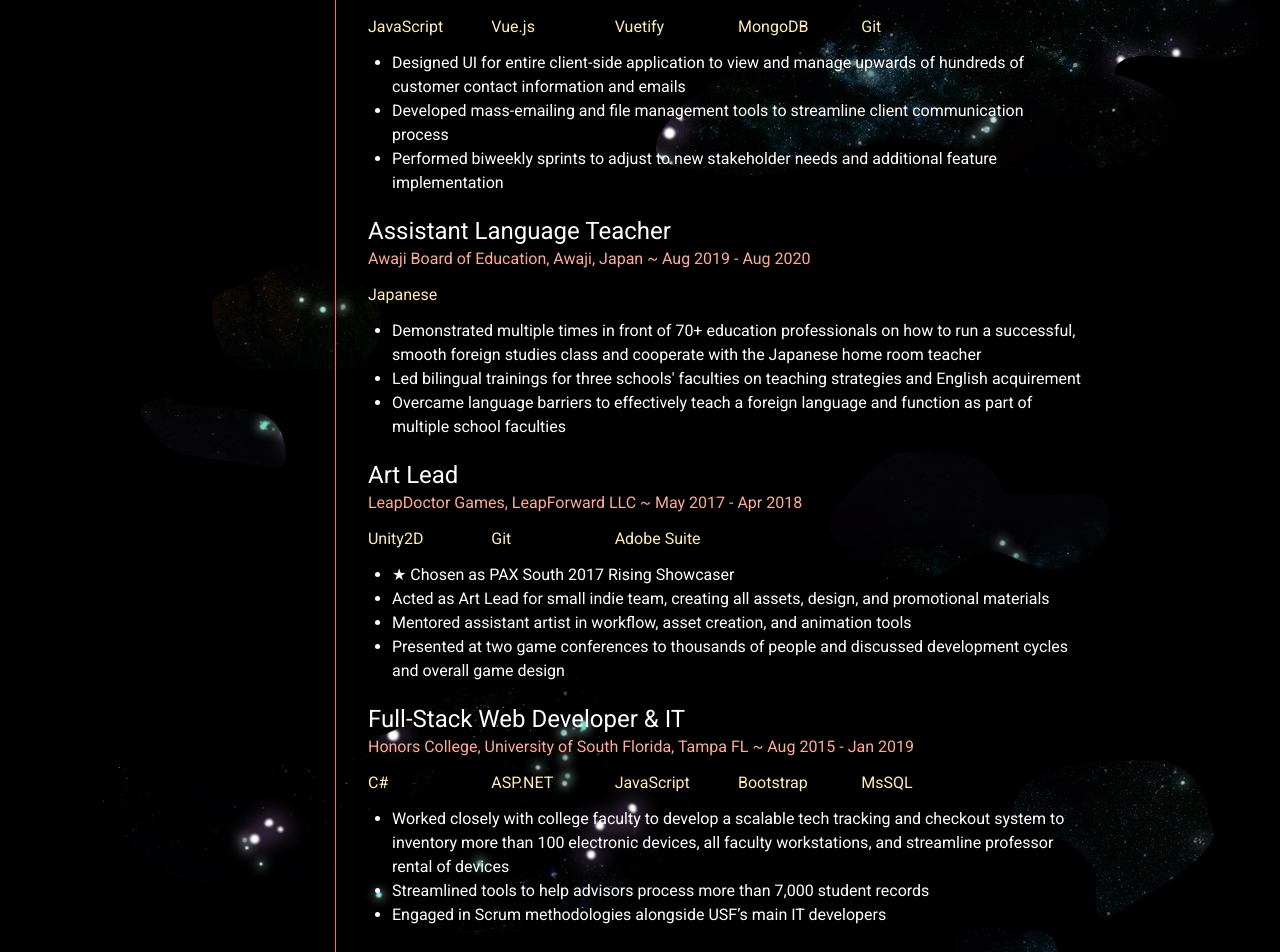
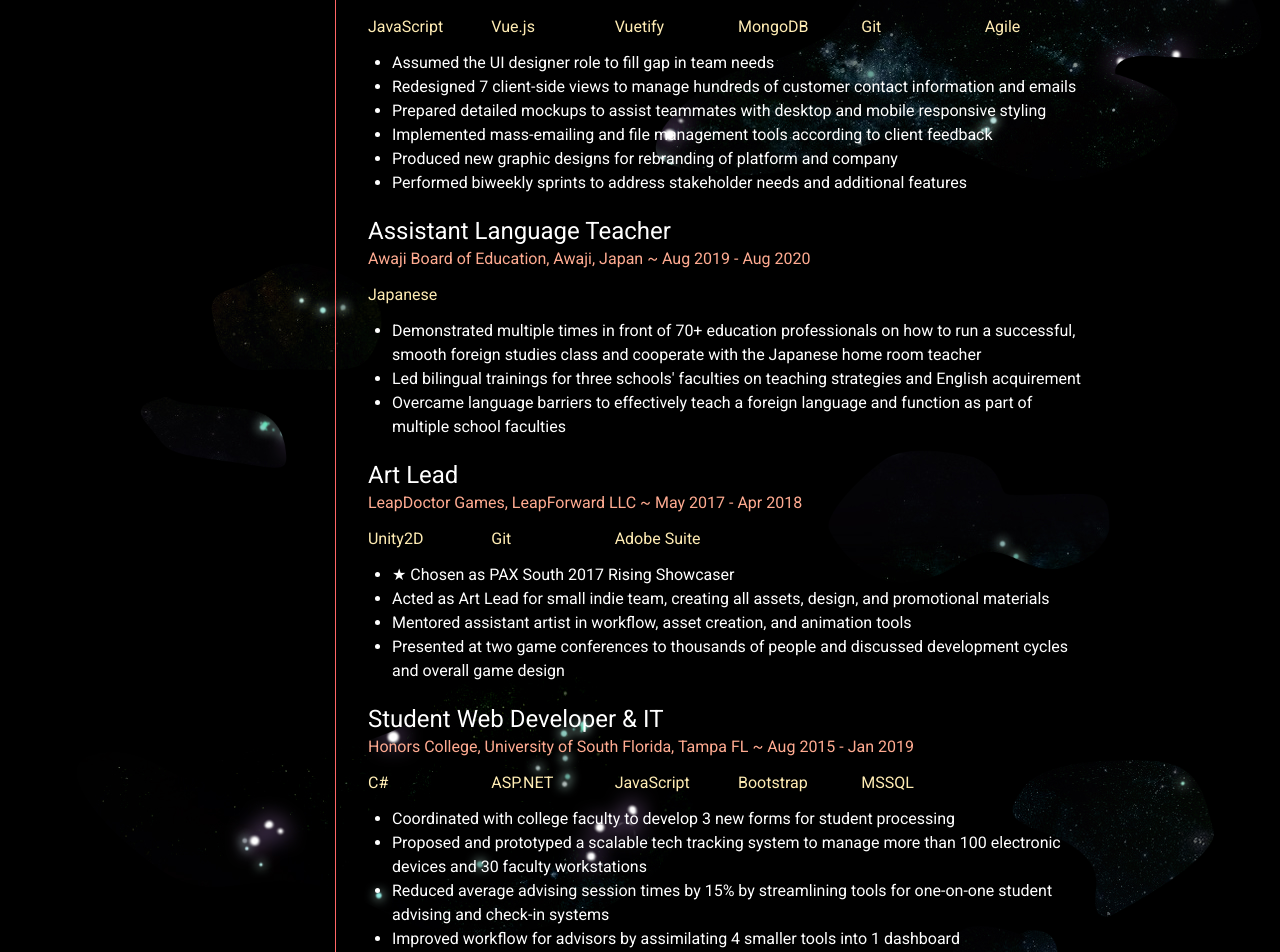
Before and after one commit to wintersen/wintersen.github.io, a Vue app: page / in a window 1280 px wide. Shown: the part 1680-2632 px from the top of the page. Built offline with nearby package versions, Linux system fonts and the light colour scheme.

Commit message:
updated resume again

```diff
--- a/src/components/Resume.vue
+++ b/src/components/Resume.vue
@@ -94,25 +94,32 @@
         where: "LeapCaller, LeapForward LLC, Tampa FL",
         start: new Date(2020, 7, 1),
         when: "Jul 2018 - Mar 2020",
-        tools: ["JavaScript", "Vue.js", "Vuetify", "MongoDB", "Git"],
+        tools: ["JavaScript", "Vue.js", "Vuetify", "MongoDB", "Git", "Agile"],
         responsibilities: [
-          "Designed UI for entire client-side application to view and manage upwards of hundreds of customer contact information and emails",
-          "Developed mass-emailing and file management tools to streamline client communication process",
-          "Performed biweekly sprints to adjust to new stakeholder needs and additional feature implementation",
+          "Assumed the UI designer role to fill gap in team needs",
+          "Redesigned 7 client-side views to manage hundreds of customer contact information and emails",
+          "Prepared detailed mockups to assist teammates with desktop and mobile responsive styling",
+          "Implemented mass-emailing and file management tools according to client feedback",
+          "Produced new graphic designs for rebranding of platform and company",
+          "Performed biweekly sprints to address stakeholder needs and additional features",
         ],
         color: "#1E88E5",
         type: 0,
       },
       {
-        title: "Full-Stack Web Developer & IT",
+        title: "Student Web Developer & IT",
         where: "Honors College, University of South Florida, Tampa FL",
         start: new Date(2015, 8, 2),
         when: "Aug 2015 - Jan 2019",
-        tools: ["C#", "ASP.NET", "JavaScript", "Bootstrap", "MsSQL"],
+        tools: ["C#", "ASP.NET", "JavaScript", "Bootstrap", "MSSQL"],
         responsibilities: [
-          "Worked closely with college faculty to develop a scalable tech tracking and checkout system to inventory more than 100 electronic devices, all faculty workstations, and streamline professor rental of devices",
-          "Streamlined tools to help advisors process more than 7,000 student records",
-          "Engaged in Scrum methodologies alongside USF’s main IT developers",
+          "Coordinated with college faculty to develop 3 new forms for student processing",
+          "Proposed and prototyped a scalable tech tracking system to manage more than 100 electronic devices and 30 faculty workstations",
+          "Reduced average advising session times by 15% by streamlining tools for one-on-one student advising and check-in systems",
+          "Improved workflow for advisors by assimilating 4 smaller tools into 1 dashboard",
+          "Managed SQL database containing more than 7,000 student records",
+          "Introduced Bootstrap to student dev team to enhance structure and accessibility of website",
+          "Engaged in Scrum methodologies alongside USF’s main IT developers"
         ],
         color: "#1E88E5",
         type: 0,
```
Also changed, not shown: 1 other file (tests, documents, lock files or other folders).
